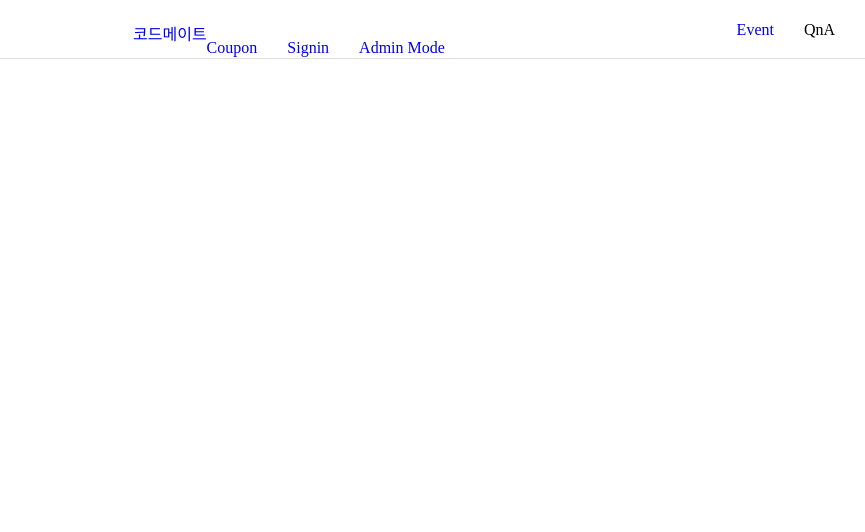
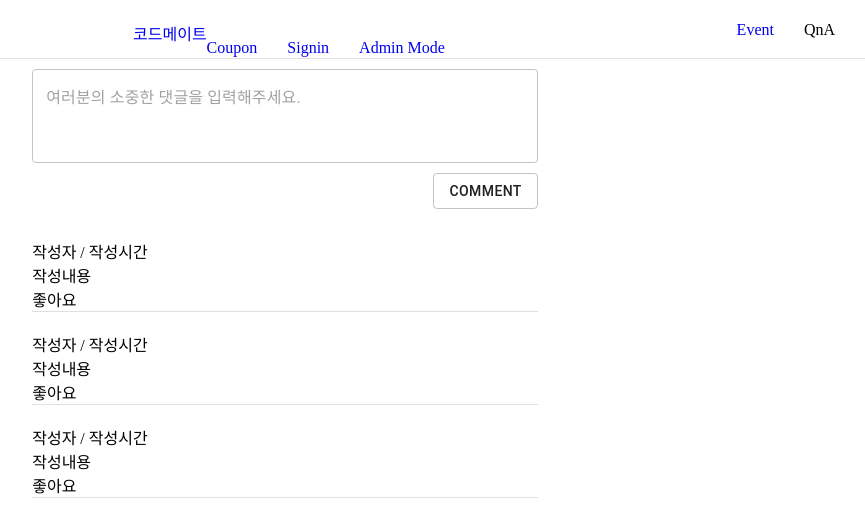
Before and after one commit to zlhunzzing/DogManager-Client, a React (Create React App) app: page /user/event/1 in a window 1280 px wide. Shown: the top 532 px of the page, without its empty margins (355-1220 px from the left). Built offline with nearby package versions, Linux system fonts and the light colour scheme; no server answers.

Commit message:
댓글 입력창

```diff
--- a/src/containers/EventContainer.tsx
+++ b/src/containers/EventContainer.tsx
@@ -1,6 +1,7 @@
 import React, { useEffect } from 'react';
 
 import UserMenu from '../views/UserMenu';
+import CommentListBox from '../views/CommentListBox';
 
 import { connect } from 'react-redux';
 import { StoreState } from '../modules';
@@ -34,17 +35,18 @@ const EventContainer: React.FunctionComponent<EventContainerProps> = ({
   return (
     <div>
       <UserMenu />
-      <div style={{ textAlign: 'center' }}>
-        {nowEvent ? <img style={{ width: '40%' }} src={nowEvent.pageImage} /> : null}
-      </div>
+      <div>
+        {nowEvent ? (
+          <img style={{ marginLeft: '30%', width: '40%' }} src={nowEvent.pageImage} />
+        ) : null}
         {nowEvent ? (
           <button
             style={{
-            position: 'fixed',
-            bottom: 0,
-            left: '30%',
+              // position: 'fixed',
+              // bottom: 0,
+              marginLeft: '30%',
               width: '40%',
-            height: '7%',
+              height: '70px',
               border: 'solid 1px',
               background: `url(${nowEvent.buttonImage}) no-repeat`,
               backgroundSize: '100%',
@@ -61,6 +63,8 @@ const EventContainer: React.FunctionComponent<EventContainerProps> = ({
           </button>
         ) : null}
       </div>
+      <CommentListBox isLogin={true}></CommentListBox>
+    </div>
   );
 };
 
--- /dev/null
+++ b/src/views/Comment.tsx
@@ -0,0 +1,27 @@
+import React from 'react';
+
+import Divider from '@material-ui/core/Divider';
+
+interface CommentProps {
+  comment?: object;
+}
+
+const Comment: React.FunctionComponent<CommentProps> = ({}: CommentProps) => {
+  return (
+    <div
+      style={{
+        width: '40%',
+        marginLeft: '30%',
+        marginTop: '20px',
+      }}
+    >
+      <div>작성자 / 작성시간</div>
+      <div>작성내용</div>
+      <div>좋아요</div>
+
+      <Divider />
+    </div>
+  );
+};
+
+export default Comment;
--- /dev/null
+++ b/src/views/CommentInput.tsx
@@ -0,0 +1,83 @@
+import React from 'react';
+
+import TextField from '@material-ui/core/TextField';
+import Button from '@material-ui/core/Button';
+
+//////////////////////////////////////////////////////////////////////////////////////
+
+interface CommentInputProps {
+  isLogin: boolean;
+}
+
+const CommentInput: React.FunctionComponent<CommentInputProps> = ({
+  isLogin,
+}: CommentInputProps) => {
+  if (isLogin) {
+    return (
+      <div
+        style={{ width: '40%', height: '150px', marginLeft: '30%', position: 'relative' }}
+      >
+        {/* <input
+          type="text"
+          style={{
+            width: '80%',
+            height: '80%',
+            paddingLeft: '20px',
+            paddingRight: '20px',
+          }}
+        ></input> */}
+        <TextField
+          id="outlined-full-width"
+          //   label="Label"
+          style={{ margin: 0 }}
+          placeholder="여러분의 소중한 댓글을 입력해주세요."
+          //   helperText="Full width!"
+          inputProps={{ maxlength: 130 }}
+          fullWidth
+          margin="normal"
+          multiline
+          rows={3}
+          rowsMax={3}
+          InputLabelProps={{
+            shrink: true,
+          }}
+          variant="outlined"
+        />
+
+        <Button
+          variant="outlined"
+          style={{ position: 'absolute', right: '0px', bottom: '10px' }}
+        >
+          Comment
+        </Button>
+      </div>
+    );
+  } else {
+    return (
+      <div
+        style={{
+          width: '40%',
+          height: '100px',
+          marginLeft: '30%',
+          //   textAlign: 'center',
+          //   verticalAlign: 'middle',
+          position: 'relative',
+          backgroundColor: '#EAEAEA',
+        }}
+      >
+        <div
+          style={{
+            position: 'absolute',
+            left: '50%',
+            top: '40%',
+            transform: 'translate(-50%,0)',
+          }}
+        >
+          댓글을 입력하려면 로그인이 필요합니다.
+        </div>
+      </div>
+    );
+  }
+};
+
+export default CommentInput;
--- /dev/null
+++ b/src/views/CommentListBox.tsx
@@ -0,0 +1,26 @@
+import React from 'react';
+
+import CommentInput from './CommentInput';
+import Comment from './Comment';
+interface CommentListBoxProps {
+  commentList?: [];
+  isLogin: boolean;
+}
+
+const CommentListBox: React.FunctionComponent<CommentListBoxProps> = ({
+  isLogin,
+}: CommentListBoxProps) => {
+  return (
+    <div>
+      <div style={{ height: '10px' }}></div>
+      <CommentInput isLogin={isLogin} />
+      <div>
+        <Comment></Comment>
+        <Comment></Comment>
+        <Comment></Comment>
+      </div>
+    </div>
+  );
+};
+
+export default CommentListBox;
```
Lines whose indentation alone changed are shown as unchanged.
